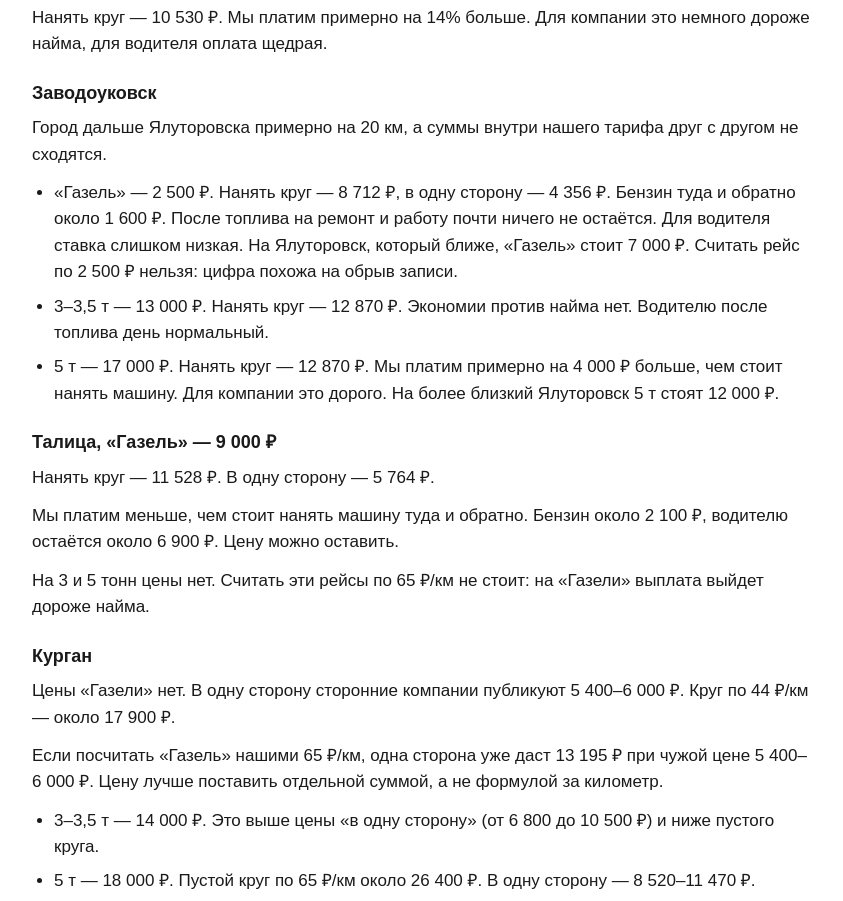
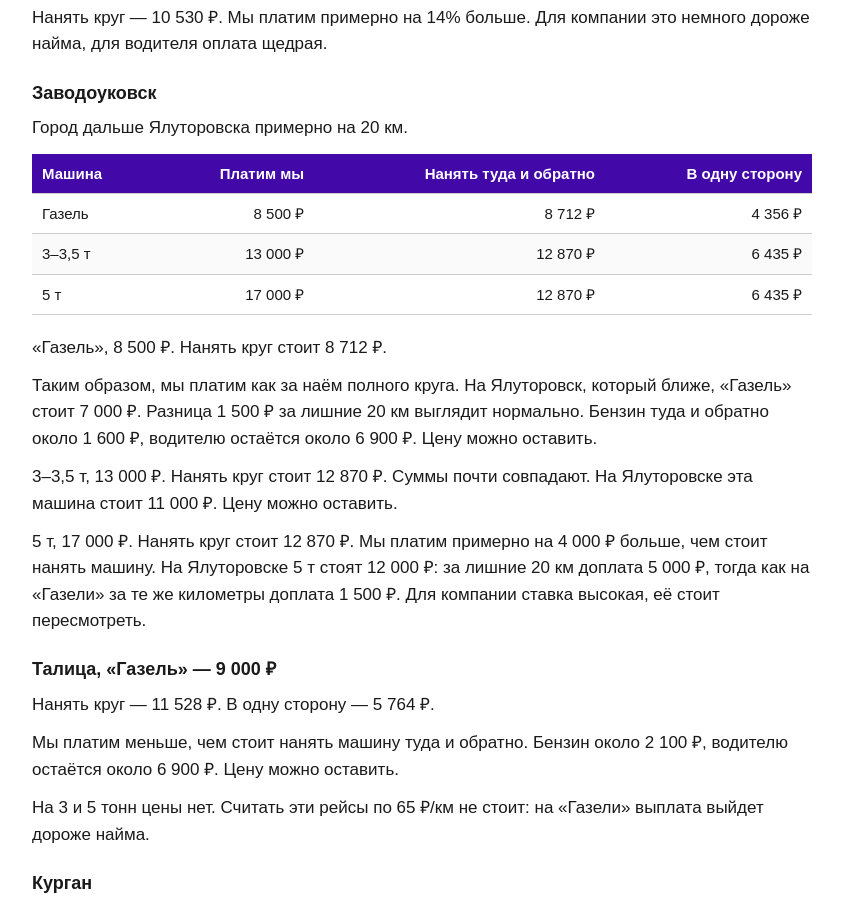
Before and after one commit to arimberg-svg/tarify-dostavki-tyumen, a plain HTML site: page index.html in a window 1280 px wide. Shown: the part 2785-3686 px from the top of the page, without its empty margins (218-1061 px from the left). Drawn offline with Linux system fonts and the light colour scheme.

Commit message:
Заводоуковск: газель 8 500 ₽, таблица и выводы пересчитаны.
Co-authored-by: Cursor <cursoragent@cursor.com>

```diff
--- a/index.html
+++ b/index.html
@@ -166,12 +166,41 @@
     <p>Нанять круг — 10 530 ₽. Мы платим примерно на 14% больше. Для компании это немного дороже найма, для водителя оплата щедрая.</p>
 
     <h3>Заводоуковск</h3>
-    <p>Город дальше Ялуторовска примерно на 20 км, а суммы внутри нашего тарифа друг с другом не сходятся.</p>
-    <ul>
-      <li>«Газель» — 2 500 ₽. Нанять круг — 8 712 ₽, в одну сторону — 4 356 ₽. Бензин туда и обратно около 1 600 ₽. После топлива на ремонт и работу почти ничего не остаётся. Для водителя ставка слишком низкая. На Ялуторовск, который ближе, «Газель» стоит 7 000 ₽. Считать рейс по 2 500 ₽ нельзя: цифра похожа на обрыв записи.</li>
-      <li>3–3,5 т — 13 000 ₽. Нанять круг — 12 870 ₽. Экономии против найма нет. Водителю после топлива день нормальный.</li>
-      <li>5 т — 17 000 ₽. Нанять круг — 12 870 ₽. Мы платим примерно на 4 000 ₽ больше, чем стоит нанять машину. Для компании это дорого. На более близкий Ялуторовск 5 т стоят 12 000 ₽.</li>
-    </ul>
+    <p>Город дальше Ялуторовска примерно на 20 км.</p>
+    <table>
+      <thead>
+        <tr>
+          <th>Машина</th>
+          <th class="num">Платим мы</th>
+          <th class="num">Нанять туда и обратно</th>
+          <th class="num">В одну сторону</th>
+        </tr>
+      </thead>
+      <tbody>
+        <tr>
+          <td>Газель</td>
+          <td class="num">8 500 ₽</td>
+          <td class="num">8 712 ₽</td>
+          <td class="num">4 356 ₽</td>
+        </tr>
+        <tr>
+          <td>3–3,5 т</td>
+          <td class="num">13 000 ₽</td>
+          <td class="num">12 870 ₽</td>
+          <td class="num">6 435 ₽</td>
+        </tr>
+        <tr>
+          <td>5 т</td>
+          <td class="num">17 000 ₽</td>
+          <td class="num">12 870 ₽</td>
+          <td class="num">6 435 ₽</td>
+        </tr>
+      </tbody>
+    </table>
+    <p>«Газель», 8 500 ₽. Нанять круг стоит 8 712 ₽.</p>
+    <p>Таким образом, мы платим как за наём полного круга. На Ялуторовск, который ближе, «Газель» стоит 7 000 ₽. Разница 1 500 ₽ за лишние 20 км выглядит нормально. Бензин туда и обратно около 1 600 ₽, водителю остаётся около 6 900 ₽. Цену можно оставить.</p>
+    <p>3–3,5 т, 13 000 ₽. Нанять круг стоит 12 870 ₽. Суммы почти совпадают. На Ялуторовске эта машина стоит 11 000 ₽. Цену можно оставить.</p>
+    <p>5 т, 17 000 ₽. Нанять круг стоит 12 870 ₽. Мы платим примерно на 4 000 ₽ больше, чем стоит нанять машину. На Ялуторовске 5 т стоят 12 000 ₽: за лишние 20 км доплата 5 000 ₽, тогда как на «Газели» за те же километры доплата 1 500 ₽. Для компании ставка высокая, её стоит пересмотреть.</p>
 
     <h3>Талица, «Газель» — 9 000 ₽</h3>
     <p>Нанять круг — 11 528 ₽. В одну сторону — 5 764 ₽.</p>
@@ -196,7 +225,7 @@
       <li>Полосу «до 60 км» у «Газели» 2–2,5 т поднимаем: сейчас прибавка 50 ₽, а бензин десяти километров стоит около 80 ₽.</li>
       <li>Ялуторовск, «Газель», 7 000 ₽ и Талица, «Газель», 9 000 ₽ оставляем.</li>
       <li>Курган, 14 000 и 18 000 ₽, оставляем, пока машина возвращается пустой. Цену «Газели» ставим отдельно.</li>
-      <li>Заводоуковск переписываем. 2 500 ₽ на «Газели» не покрывают бензин. 17 000 ₽ на 5 тоннах дороже найма примерно на 4 000 ₽. Для сверки рядом Ялуторовск: 7 000, 11 000 и 12 000 ₽.</li>
+      <li>Заводоуковск: «Газель» 8 500 ₽ и 3 т 13 000 ₽ оставляем. 5 т 17 000 ₽ выше найма круга примерно на 4 000 ₽, эту сумму стоит пересмотреть.</li>
     </ol>
 
     <h2>Наш тариф</h2>
```
Also changed, not shown: 1 other file.
